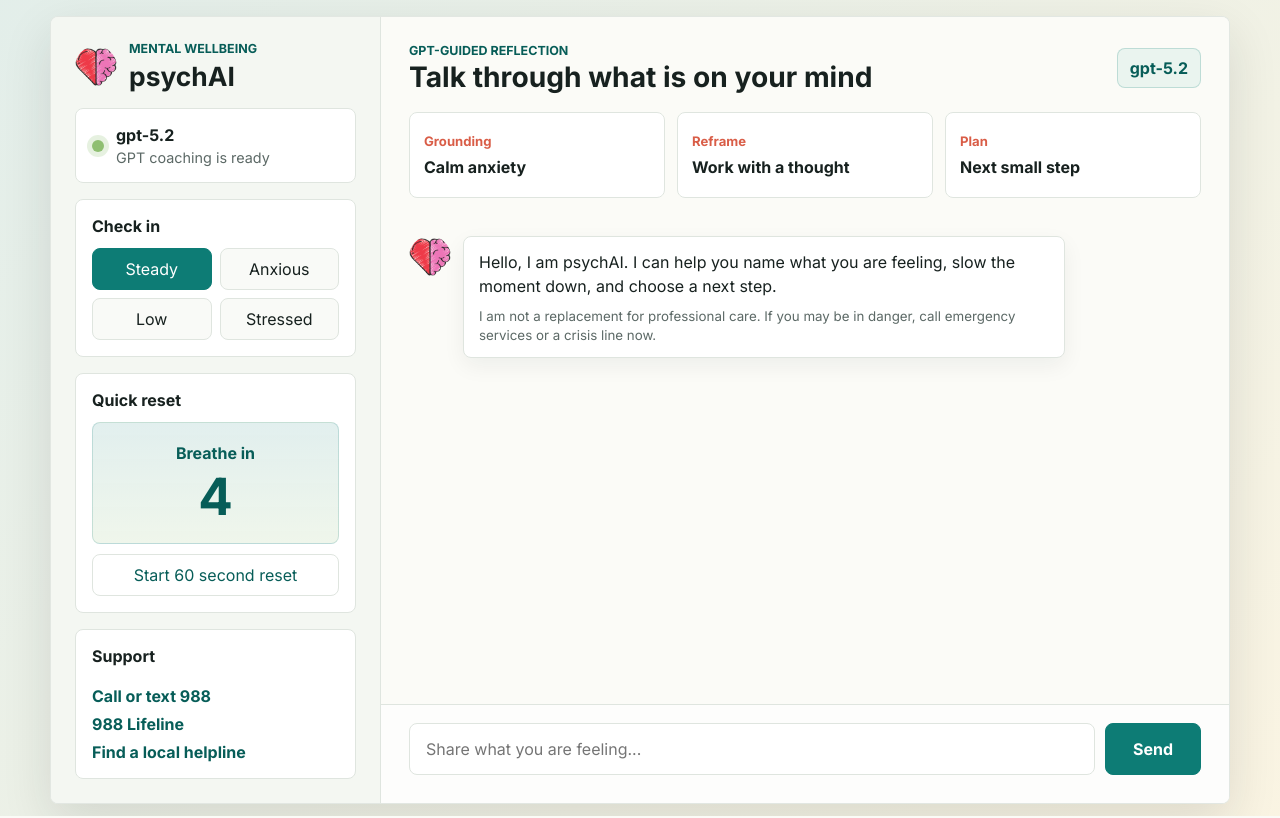
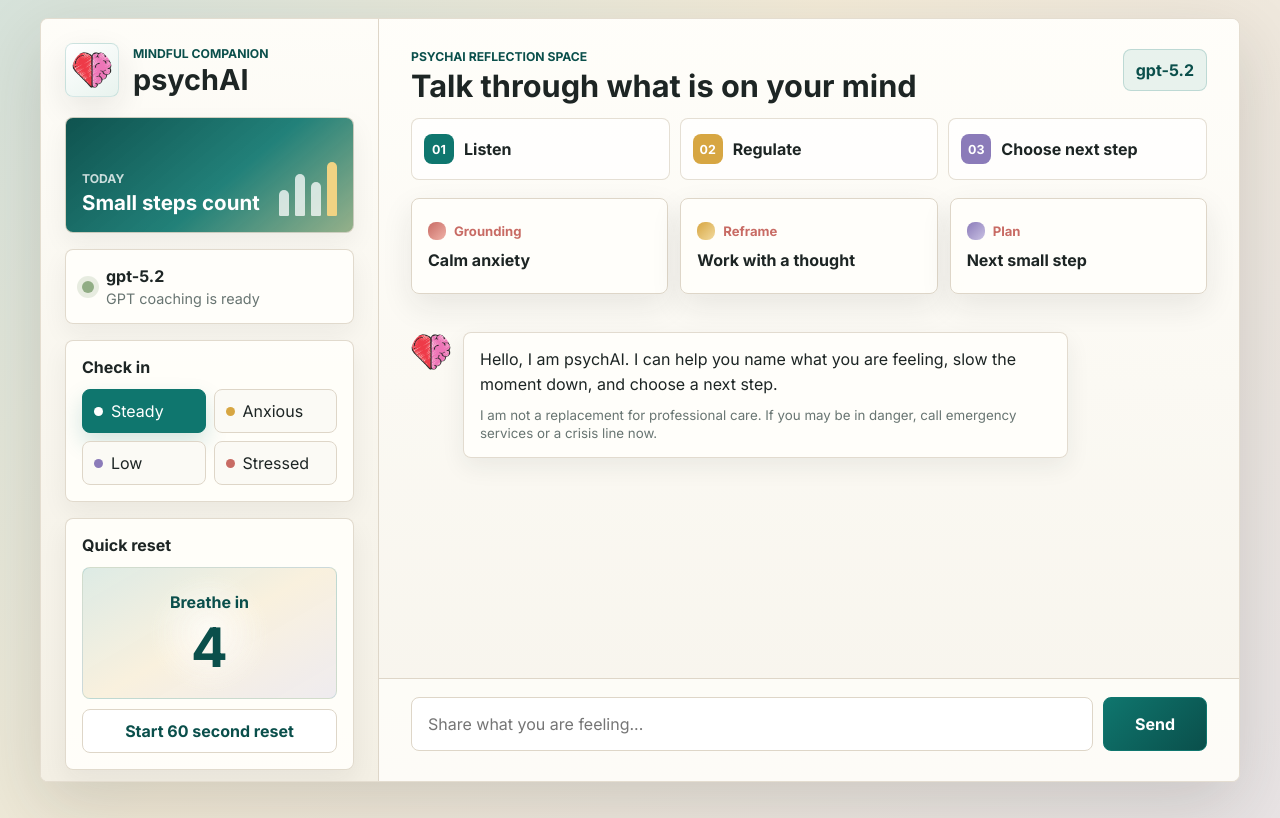
Before and after one commit to Rogendo/Mental-health-Chatbot, a Flask app: page / in a window 1280 px wide. Run offline with Flask 3, Linux system fonts and the light colour scheme.

Commit message:
Refresh UI visual design and fix chat layout overflow
Applies a warmer palette, a daily-balance sidebar card, mood-chip color
dots, and a 3-step care strip with icon-accented prompt cards. Also
fixes a real layout bug this surfaced: .app-shell used min-height
instead of a fixed height, so the whole page grew and scrolled instead
of the chat log scrolling internally, pushing the composer below the
fold. Fixes:

- .app-shell: min-height -> fixed height so the shell actually clips
- .sidebar / .workspace: min-height: 0 to override grid's default
  min-height: auto, which otherwise still forces overflow
- .chat-box: drop the 360px min-height floor that could force it
  taller than its allotted space on shorter screens
- .sidebar: overflow-y: auto so it scrolls independently if its
  stacked panels don't fit

Also collapses the care strip and quick-prompt cards once the first
message is sent, giving the chat log the room it needs (same pattern
as ChatGPT/Claude), and captures stderr in run_server.py's log files.

Co-Authored-By: Claude Sonnet 5 <noreply@anthropic.com>
Claude-Session: https://claude.ai/code/session_01Wp3aq4RxUU2chs8saMtsfu

```diff
--- a/static/js/bot.js
+++ b/static/js/bot.js
@@ -3,6 +3,7 @@ document.addEventListener("DOMContentLoaded", () => {
   const sendButton = document.getElementById("sendButton");
   const textInput = document.getElementById("textInput");
   const chatbox = document.getElementById("chatbox");
+  const workspace = document.querySelector(".workspace");
   const moodButtons = document.querySelectorAll(".mood-chip");
   const promptCards = document.querySelectorAll(".prompt-card");
   const breathButton = document.getElementById("breathButton");
@@ -51,6 +52,7 @@ document.addEventListener("DOMContentLoaded", () => {
     const cleanMessage = message.trim();
     if (!cleanMessage || isWaiting) return;
 
+    workspace.classList.add("chat-started");
     addMessage(cleanMessage, "user");
     history.push({ role: "user", content: cleanMessage });
     textInput.value = "";
--- a/static/styles/style.css
+++ b/static/styles/style.css
@@ -1,15 +1,18 @@
 :root {
-  --ink: #17211f;
-  --muted: #5c6966;
-  --paper: #fbfbf7;
-  --surface: #ffffff;
-  --line: #dfe5df;
-  --teal: #0d7c75;
-  --teal-dark: #075d58;
-  --coral: #d95d47;
-  --sun: #f2c14e;
-  --leaf: #8fbf72;
-  --shadow: 0 18px 50px rgba(23, 33, 31, 0.12);
+  --ink: #1d2524;
+  --muted: #687572;
+  --paper: #f7f4ec;
+  --surface: #fffefa;
+  --surface-soft: #f3efe4;
+  --line: #ded6c8;
+  --teal: #0f766e;
+  --teal-deep: #0a4f4b;
+  --sage: #91ad85;
+  --rose: #c86b64;
+  --gold: #d7a642;
+  --lavender: #8b7bb9;
+  --shadow: 0 24px 70px rgba(29, 37, 36, 0.16);
+  --soft-shadow: 0 12px 32px rgba(29, 37, 36, 0.09);
 }
 
 * {
@@ -22,7 +25,7 @@ body {
   color: var(--ink);
   font-family: "Inter", Arial, sans-serif;
   background:
-    linear-gradient(135deg, rgba(13, 124, 117, 0.10), rgba(242, 193, 78, 0.12)),
+    linear-gradient(130deg, rgba(15, 118, 110, 0.14), rgba(215, 166, 66, 0.12) 42%, rgba(139, 123, 185, 0.13)),
     var(--paper);
 }
 
@@ -36,37 +39,53 @@ button {
 }
 
 .app-shell {
-  width: min(1180px, calc(100% - 32px));
-  min-height: calc(100vh - 32px);
-  margin: 16px auto;
+  width: min(1200px, calc(100% - 36px));
+  height: calc(100vh - 36px);
+  margin: 18px auto;
   display: grid;
-  grid-template-columns: 330px minmax(0, 1fr);
-  background: rgba(255, 255, 255, 0.74);
-  border: 1px solid rgba(223, 229, 223, 0.9);
+  grid-template-columns: 338px minmax(0, 1fr);
+  background: rgba(255, 254, 250, 0.86);
+  border: 1px solid rgba(222, 214, 200, 0.82);
   border-radius: 8px;
   box-shadow: var(--shadow);
   overflow: hidden;
 }
 
 .sidebar {
+  min-height: 0;
   padding: 24px;
   display: flex;
   flex-direction: column;
   gap: 16px;
-  background: #f4f7f2;
+  background:
+    linear-gradient(180deg, rgba(255, 254, 250, 0.92), rgba(243, 239, 228, 0.98)),
+    var(--surface-soft);
   border-right: 1px solid var(--line);
+  overflow-y: auto;
 }
 
 .brand {
   display: flex;
   align-items: center;
-  gap: 12px;
+  gap: 14px;
+  padding-bottom: 4px;
+}
+
+.brand-mark {
+  width: 54px;
+  height: 54px;
+  display: grid;
+  place-items: center;
+  background: linear-gradient(145deg, #ffffff, #e8f3ee);
+  border: 1px solid rgba(15, 118, 110, 0.16);
+  border-radius: 8px;
+  box-shadow: var(--soft-shadow);
 }
 
 .brand img,
 .chat-message img {
-  width: 42px;
-  height: 42px;
+  width: 40px;
+  height: 40px;
   border-radius: 50%;
   object-fit: cover;
 }
@@ -78,28 +97,86 @@ button {
 }
 
 .brand h1 {
-  font-size: 1.65rem;
+  font-size: 1.8rem;
+  line-height: 1;
 }
 
 .eyebrow {
-  margin: 0 0 4px;
-  color: var(--teal-dark);
-  font-size: 0.78rem;
-  font-weight: 700;
+  margin: 0 0 5px;
+  color: var(--teal-deep);
+  font-size: 0.76rem;
+  font-weight: 800;
   text-transform: uppercase;
   letter-spacing: 0;
 }
 
+.panel,
+.calm-card {
+  border: 1px solid rgba(222, 214, 200, 0.9);
+  border-radius: 8px;
+  box-shadow: 0 10px 26px rgba(29, 37, 36, 0.06);
+}
+
 .panel {
   padding: 16px;
-  background: var(--surface);
-  border: 1px solid var(--line);
-  border-radius: 8px;
+  background: rgba(255, 254, 250, 0.94);
 }
 
 .panel h2 {
   margin-bottom: 12px;
   font-size: 1rem;
+}
+
+.calm-card {
+  min-height: 116px;
+  padding: 16px;
+  display: flex;
+  align-items: flex-end;
+  justify-content: space-between;
+  gap: 16px;
+  color: #ffffff;
+  background:
+    linear-gradient(140deg, rgba(10, 79, 75, 0.98), rgba(15, 118, 110, 0.92) 56%, rgba(145, 173, 133, 0.96));
+}
+
+.calm-card .eyebrow {
+  color: rgba(255, 255, 255, 0.78);
+}
+
+.calm-card strong {
+  display: block;
+  font-size: 1.28rem;
+  line-height: 1.2;
+}
+
+.balance-bars {
+  height: 62px;
+  display: flex;
+  align-items: end;
+  gap: 6px;
+}
+
+.balance-bars span {
+  width: 10px;
+  border-radius: 8px 8px 2px 2px;
+  background: rgba(255, 255, 255, 0.75);
+}
+
+.balance-bars span:nth-child(1) {
+  height: 26px;
+}
+
+.balance-bars span:nth-child(2) {
+  height: 42px;
+}
+
+.balance-bars span:nth-child(3) {
+  height: 34px;
+}
+
+.balance-bars span:nth-child(4) {
+  height: 54px;
+  background: #f1d383;
 }
 
 .status-panel {
@@ -117,14 +194,15 @@ button {
 .status-dot {
   width: 12px;
   height: 12px;
+  flex: 0 0 auto;
   border-radius: 50%;
-  background: var(--coral);
-  box-shadow: 0 0 0 5px rgba(217, 93, 71, 0.15);
+  background: var(--rose);
+  box-shadow: 0 0 0 5px rgba(200, 107, 100, 0.15);
 }
 
 .status-dot.online {
-  background: var(--leaf);
-  box-shadow: 0 0 0 5px rgba(143, 191, 114, 0.22);
+  background: var(--sage);
+  box-shadow: 0 0 0 5px rgba(145, 173, 133, 0.22);
 }
 
 .mood-grid {
@@ -139,54 +217,86 @@ button {
 #sendButton {
   border: 1px solid var(--line);
   border-radius: 8px;
-  transition: transform 140ms ease, border-color 140ms ease, background 140ms ease;
+  transition: transform 150ms ease, border-color 150ms ease, background 150ms ease, box-shadow 150ms ease;
 }
 
 .mood-chip {
-  min-height: 42px;
+  min-height: 44px;
+  padding: 0 11px;
+  display: flex;
+  align-items: center;
+  justify-content: flex-start;
+  gap: 8px;
   color: var(--ink);
-  background: #f9faf7;
+  background: #fbfaf5;
+}
+
+.mood-chip span {
+  width: 9px;
+  height: 9px;
+  border-radius: 50%;
+  background: var(--sage);
+}
+
+.mood-chip:nth-child(2) span {
+  background: var(--gold);
+}
+
+.mood-chip:nth-child(3) span {
+  background: var(--lavender);
+}
+
+.mood-chip:nth-child(4) span {
+  background: var(--rose);
 }
 
 .mood-chip.active {
   color: #ffffff;
   background: var(--teal);
   border-color: var(--teal);
+  box-shadow: 0 10px 22px rgba(15, 118, 110, 0.18);
+}
+
+.mood-chip.active span {
+  background: #ffffff;
 }
 
 .breathing-card {
-  min-height: 122px;
+  min-height: 132px;
   display: grid;
   place-items: center;
   align-content: center;
   gap: 8px;
-  color: var(--teal-dark);
-  background: linear-gradient(180deg, rgba(13, 124, 117, 0.12), rgba(143, 191, 114, 0.14));
-  border: 1px solid rgba(13, 124, 117, 0.18);
+  color: var(--teal-deep);
+  background:
+    radial-gradient(circle at center, rgba(255, 255, 255, 0.72), rgba(255, 255, 255, 0) 42%),
+    linear-gradient(150deg, rgba(15, 118, 110, 0.14), rgba(215, 166, 66, 0.15), rgba(139, 123, 185, 0.14));
+  border: 1px solid rgba(15, 118, 110, 0.16);
   border-radius: 8px;
 }
 
 .breathing-card span {
-  font-weight: 700;
+  font-weight: 800;
 }
 
 .breathing-card strong {
-  font-size: 3.2rem;
+  font-size: 3.4rem;
   line-height: 1;
 }
 
 .secondary-button {
   width: 100%;
-  min-height: 42px;
+  min-height: 44px;
   margin-top: 10px;
-  color: var(--teal-dark);
+  color: var(--teal-deep);
+  font-weight: 800;
   background: #ffffff;
 }
 
 .secondary-button:disabled,
 #sendButton:disabled {
   cursor: wait;
-  opacity: 0.7;
+  opacity: 0.72;
 }
 
 .resources {
@@ -195,66 +305,136 @@ button {
 }
 
 .resources a {
-  color: var(--teal-dark);
-  font-weight: 700;
+  padding: 9px 10px;
+  color: var(--teal-deep);
+  font-weight: 800;
   text-decoration: none;
+  background: #f6f4ee;
+  border: 1px solid transparent;
+  border-radius: 8px;
 }
 
 .resources a:hover {
-  text-decoration: underline;
+  border-color: rgba(15, 118, 110, 0.22);
+  background: #ffffff;
 }
 
 .workspace {
   min-width: 0;
+  min-height: 0;
   display: grid;
-  grid-template-rows: auto auto minmax(0, 1fr) auto;
-  background: var(--paper);
+  grid-template-rows: auto auto auto minmax(0, 1fr) auto;
+  background:
+    linear-gradient(180deg, rgba(255, 254, 250, 0.96), rgba(247, 244, 236, 0.92)),
+    var(--paper);
 }
 
 .workspace-header {
-  padding: 26px 28px 18px;
+  padding: 30px 32px 16px;
   display: flex;
-  align-items: center;
+  align-items: flex-start;
   justify-content: space-between;
   gap: 18px;
 }
 
 .workspace-header h2 {
-  font-size: clamp(1.45rem, 2.2vw, 2.3rem);
-  line-height: 1.12;
+  max-width: 680px;
+  font-size: clamp(1.7rem, 2.4vw, 2.55rem);
+  line-height: 1.08;
 }
 
 .model-pill {
   flex: 0 0 auto;
-  padding: 9px 12px;
-  color: var(--teal-dark);
-  font-weight: 700;
-  background: #eaf4ef;
-  border: 1px solid rgba(13, 124, 117, 0.2);
+  padding: 10px 12px;
+  color: var(--teal-deep);
+  font-weight: 800;
+  background: #e8f2ed;
+  border: 1px solid rgba(15, 118, 110, 0.2);
   border-radius: 8px;
 }
 
+.care-strip {
+  margin: 0 32px 18px;
+  display: grid;
+  grid-template-columns: repeat(3, 1fr);
+  gap: 10px;
+}
+
+.care-strip div {
+  min-height: 62px;
+  padding: 12px;
+  display: flex;
+  align-items: center;
+  gap: 10px;
+  background: rgba(255, 255, 255, 0.68);
+  border: 1px solid rgba(222, 214, 200, 0.78);
+  border-radius: 8px;
+}
+
+.care-strip span {
+  width: 30px;
+  height: 30px;
+  display: grid;
+  place-items: center;
+  color: #ffffff;
+  font-size: 0.78rem;
+  font-weight: 800;
+  background: var(--teal);
+  border-radius: 8px;
+}
+
+.care-strip div:nth-child(2) span {
+  background: var(--gold);
+}
+
+.care-strip div:nth-child(3) span {
+  background: var(--lavender);
+}
+
+.care-strip strong {
+  line-height: 1.18;
+}
+
 .insight-row {
-  padding: 0 28px 18px;
+  padding: 0 32px 18px;
   display: grid;
   grid-template-columns: repeat(3, 1fr);
   gap: 12px;
 }
 
 .prompt-card {
-  min-height: 86px;
-  padding: 14px;
+  min-height: 96px;
+  padding: 16px;
   text-align: left;
   color: var(--ink);
-  background: #ffffff;
+  background: rgba(255, 254, 250, 0.96);
+  box-shadow: var(--soft-shadow);
 }
 
 .prompt-card span {
-  display: block;
-  margin-bottom: 8px;
-  color: var(--coral);
+  display: flex;
+  align-items: center;
+  gap: 8px;
+  margin-bottom: 10px;
+  color: var(--rose);
   font-size: 0.82rem;
-  font-weight: 700;
+  font-weight: 800;
+}
+
+.prompt-card i {
+  width: 18px;
+  height: 18px;
+  display: inline-block;
+  background: linear-gradient(135deg, var(--rose), #f0b2a8);
+  border-radius: 8px;
+}
+
+.prompt-card:nth-child(2) i {
+  background: linear-gradient(135deg, var(--gold), #f2da9e);
+}
+
+.prompt-card:nth-child(3) i {
+  background: linear-gradient(135deg, var(--lavender), #c9c1e3);
 }
 
 .prompt-card strong {
@@ -265,13 +445,19 @@ button {
 .prompt-card:hover,
 .mood-chip:hover,
 .secondary-button:hover {
-  transform: translateY(-1px);
-  border-color: rgba(13, 124, 117, 0.45);
+  transform: translateY(-2px);
+  border-color: rgba(15, 118, 110, 0.38);
+  box-shadow: 0 14px 30px rgba(29, 37, 36, 0.1);
+}
+
+.workspace.chat-started .care-strip,
+.workspace.chat-started .insight-row {
+  display: none;
 }
 
 .chat-box {
-  min-height: 360px;
-  padding: 4px 28px 20px;
+  min-height: 0;
+  padding: 4px 32px 22px;
   overflow-y: auto;
 }
 
@@ -288,23 +474,23 @@ button {
 
 .chat-message div {
   max-width: min(76%, 720px);
-  padding: 13px 15px;
+  padding: 14px 16px;
   color: var(--ink);
-  background: #ffffff;
-  border: 1px solid var(--line);
+  background: rgba(255, 254, 250, 0.96);
+  border: 1px solid rgba(222, 214, 200, 0.86);
   border-radius: 8px;
-  box-shadow: 0 8px 22px rgba(23, 33, 31, 0.06);
+  box-shadow: 0 9px 24px rgba(29, 37, 36, 0.07);
 }
 
 .chat-message.user div {
   color: #ffffff;
-  background: var(--teal);
+  background: linear-gradient(135deg, var(--teal), var(--teal-deep));
   border-color: var(--teal);
 }
 
 .chat-message p {
   margin: 0;
-  line-height: 1.55;
+  line-height: 1.58;
   white-space: pre-wrap;
 }
 
@@ -321,47 +507,58 @@ button {
 
 .thinking div {
   color: var(--muted);
-  background: #f7f8f4;
+  background: #f6f1e7;
 }
 
 .composer {
-  padding: 18px 28px 28px;
+  padding: 18px 32px 30px;
   display: grid;
-  grid-template-columns: minmax(0, 1fr) 96px;
+  grid-template-columns: minmax(0, 1fr) 104px;
   gap: 10px;
   border-top: 1px solid var(--line);
-  background: rgba(255, 255, 255, 0.62);
+  background: rgba(255, 254, 250, 0.78);
+}
+
+.input-shell {
+  min-width: 0;
+  min-height: 54px;
+  display: flex;
+  align-items: center;
+  background: #ffffff;
+  border: 1px solid var(--line);
+  border-radius: 8px;
+  box-shadow: inset 0 1px 0 rgba(255, 255, 255, 0.9);
 }
 
 #textInput {
+  width: 100%;
   min-width: 0;
   min-height: 52px;
   padding: 0 16px;
   color: var(--ink);
-  background: #ffffff;
-  border: 1px solid var(--line);
-  border-radius: 8px;
+  background: transparent;
+  border: 0;
   outline: none;
 }
 
-#textInput:focus {
+.input-shell:focus-within {
   border-color: var(--teal);
-  box-shadow: 0 0 0 3px rgba(13, 124, 117, 0.13);
+  box-shadow: 0 0 0 3px rgba(15, 118, 110, 0.13);
 }
 
 #sendButton {
-  min-height: 52px;
+  min-height: 54px;
   color: #ffffff;
-  font-weight: 700;
-  background: var(--teal);
+  font-weight: 800;
+  background: linear-gradient(135deg, var(--teal), var(--teal-deep));
   border-color: var(--teal);
 }
 
 #sendButton:hover {
-  background: var(--teal-dark);
+  box-shadow: 0 14px 28px rgba(15, 118, 110, 0.22);
 }
 
-@media (max-width: 860px) {
+@media (max-width: 900px) {
   body {
     background: var(--paper);
   }
@@ -388,12 +585,17 @@ button {
     padding-right: 18px;
   }
 
+  .care-strip {
+    margin-left: 18px;
+    margin-right: 18px;
+    grid-template-columns: 1fr;
+  }
+
   .insight-row {
     grid-template-columns: 1fr;
   }
 
   .workspace-header {
-    align-items: flex-start;
     flex-direction: column;
   }
 
--- a/templates/index.html
+++ b/templates/index.html
@@ -14,12 +14,27 @@
   <main class="app-shell">
     <aside class="sidebar" aria-label="Wellbeing tools">
       <div class="brand">
-        <img src="{{ url_for('static', filename='img/mhcicon.png') }}" alt="">
+        <span class="brand-mark">
+          <img src="{{ url_for('static', filename='img/mhcicon.png') }}" alt="">
+        </span>
         <div>
-          <p class="eyebrow">Mental wellbeing</p>
+          <p class="eyebrow">Mindful companion</p>
           <h1>psychAI</h1>
         </div>
       </div>
+
+      <section class="calm-card" aria-label="Daily balance">
+        <div>
+          <p class="eyebrow">Today</p>
+          <strong>Small steps count</strong>
+        </div>
+        <div class="balance-bars" aria-hidden="true">
+          <span></span>
+          <span></span>
+          <span></span>
+          <span></span>
+        </div>
+      </section>
 
       <section class="panel status-panel" aria-label="Model status">
         <span class="status-dot {{ 'online' if has_api_key else 'offline' }}"></span>
@@ -32,10 +47,10 @@
       <section class="panel">
         <h2>Check in</h2>
         <div class="mood-grid" role="group" aria-label="Choose your current mood">
-          <button class="mood-chip active" type="button" data-mood="steady">Steady</button>
-          <button class="mood-chip" type="button" data-mood="anxious">Anxious</button>
-          <button class="mood-chip" type="button" data-mood="low">Low</button>
-          <button class="mood-chip" type="button" data-mood="stressed">Stressed</button>
+          <button class="mood-chip active" type="button" data-mood="steady"><span></span>Steady</button>
+          <button class="mood-chip" type="button" data-mood="anxious"><span></span>Anxious</button>
+          <button class="mood-chip" type="button" data-mood="low"><span></span>Low</button>
+          <button class="mood-chip" type="button" data-mood="stressed"><span></span>Stressed</button>
         </div>
       </section>
 
@@ -59,23 +74,38 @@
     <section class="workspace" aria-label="psychAI chat">
       <header class="workspace-header">
         <div>
-          <p class="eyebrow">GPT-guided reflection</p>
+          <p class="eyebrow">psychAI reflection space</p>
           <h2>Talk through what is on your mind</h2>
         </div>
         <div class="model-pill" title="Primary model for supportive chat">{{ primary_model }}</div>
       </header>
 
+      <div class="care-strip" aria-label="Wellbeing focus">
+        <div>
+          <span>01</span>
+          <strong>Listen</strong>
+        </div>
+        <div>
+          <span>02</span>
+          <strong>Regulate</strong>
+        </div>
+        <div>
+          <span>03</span>
+          <strong>Choose next step</strong>
+        </div>
+      </div>
+
       <div class="insight-row" aria-label="Suggested wellbeing actions">
         <button class="prompt-card" type="button" data-prompt="Help me calm down from anxiety with a short grounding exercise.">
-          <span>Grounding</span>
+          <span><i></i>Grounding</span>
           <strong>Calm anxiety</strong>
         </button>
         <button class="prompt-card" type="button" data-prompt="Help me reframe a stressful thought without dismissing how I feel.">
-          <span>Reframe</span>
+          <span><i></i>Reframe</span>
           <strong>Work with a thought</strong>
         </button>
         <button class="prompt-card" type="button" data-prompt="Create a gentle plan for the next 30 minutes while I am feeling low.">
-          <span>Plan</span>
+          <span><i></i>Plan</span>
           <strong>Next small step</strong>
         </button>
       </div>
@@ -91,7 +121,9 @@
       </div>
 
       <form class="composer" id="chatForm">
-        <input type="text" id="textInput" placeholder="Share what you are feeling..." autocomplete="off" aria-label="Message psychAI">
+        <div class="input-shell">
+          <input type="text" id="textInput" placeholder="Share what you are feeling..." autocomplete="off" aria-label="Message psychAI">
+        </div>
         <button id="sendButton" type="submit" aria-label="Send message">Send</button>
       </form>
     </section>
```
Also changed, not shown: run_server.py (+7 -3 lines).
